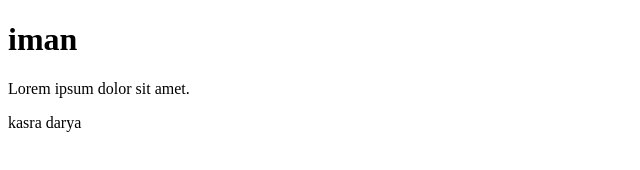
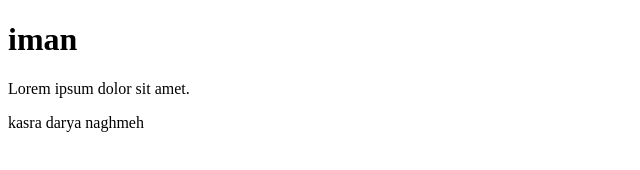
Before and after one commit to imanakhondi/mrwebstern, a plain HTML site: page index.html in a window 1280 px wide. Shown: the full height of the page, 0-640 px from the left. Drawn offline with Linux system fonts and the light colour scheme.

Commit message:
index.html modified

```diff
--- a/index.html
+++ b/index.html
@@ -11,5 +11,6 @@
     <p>Lorem ipsum dolor sit amet.</p>
     kasra
     darya
+    naghmeh
 </body>
 </html>
```
